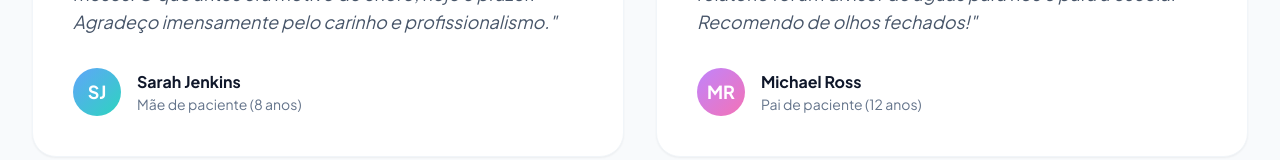
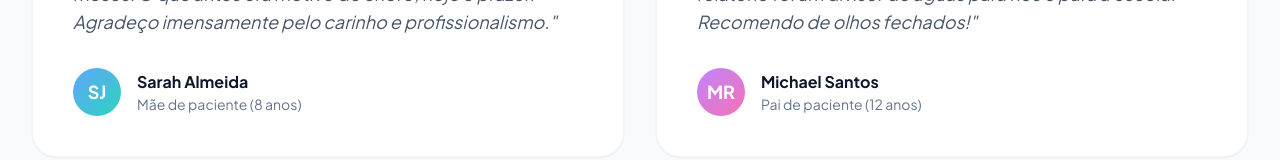
Before and after one commit to VersettiDev/cl-nica-crescermente, a React (Vite) app: page / in a window 1280 px wide. Shown: the part 3592-3752 px from the top of the page. Built offline with nearby package versions, Linux system fonts and the light colour scheme; a web font is replaced by a local one.

Commit message:
Update TestimonialsSection.tsx

```diff
--- a/components/TestimonialsSection.tsx
+++ b/components/TestimonialsSection.tsx
@@ -24,7 +24,7 @@ const TestimonialsSection: React.FC = () => {
             <div className="flex items-center gap-4">
               <div className="w-12 h-12 bg-gradient-to-br from-blue-400 to-primary rounded-full flex items-center justify-center font-bold text-white text-lg shrink-0">SJ</div>
               <div>
-                <p className="font-bold text-slate-900 dark:text-white">Sarah Jenkins</p>
+                <p className="font-bold text-slate-900 dark:text-white">Sarah Almeida</p>
                 <p className="text-sm text-slate-500 dark:text-slate-400">Mãe de paciente (8 anos)</p>
               </div>
             </div>
@@ -44,7 +44,7 @@ const TestimonialsSection: React.FC = () => {
             <div className="flex items-center gap-4">
               <div className="w-12 h-12 bg-gradient-to-br from-purple-400 to-pink-400 rounded-full flex items-center justify-center font-bold text-white text-lg shrink-0">MR</div>
               <div>
-                <p className="font-bold text-slate-900 dark:text-white">Michael Ross</p>
+                <p className="font-bold text-slate-900 dark:text-white">Michael Santos</p>
                 <p className="text-sm text-slate-500 dark:text-slate-400">Pai de paciente (12 anos)</p>
               </div>
             </div>
```
